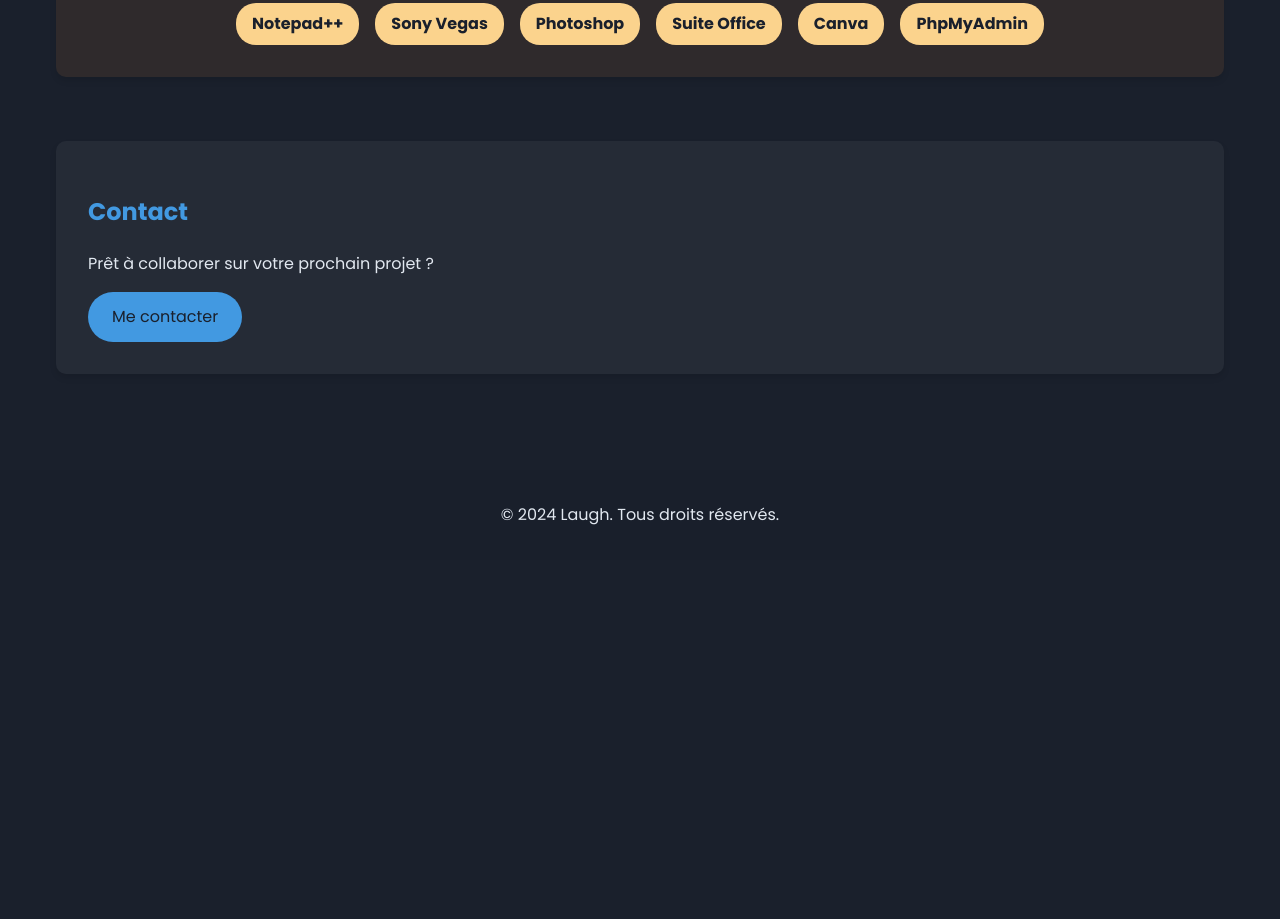
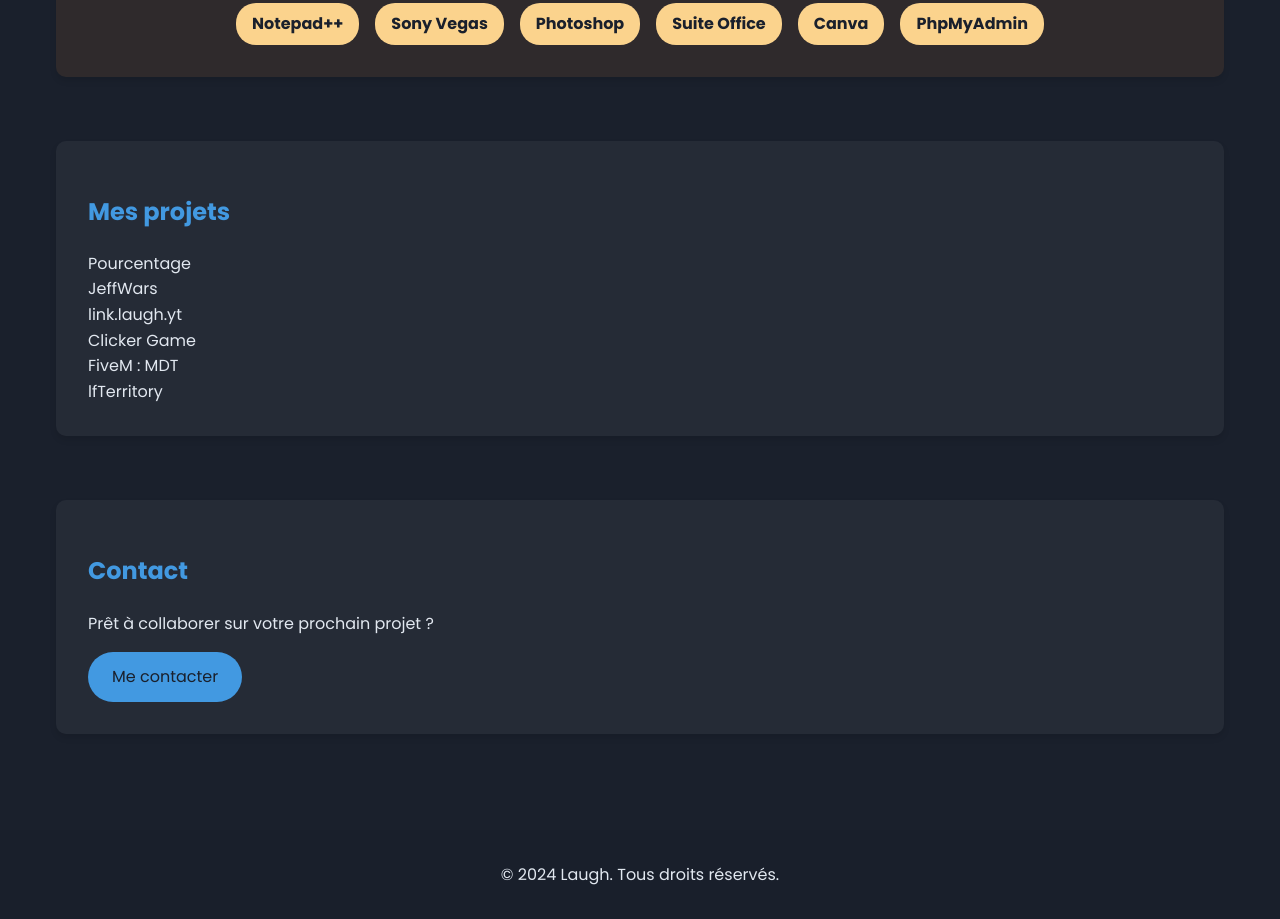
Before and after one commit to xLaugh/laugh.yt, a plain HTML site: page index.html in a window 1280 px wide. Shown: the part 1265-2184 px from the top of the page. Before the commit the page ends 1825 px from the top, so only its background shows below. Drawn offline with nearby package versions, Linux system fonts and the light colour scheme.

Commit message:
Update index.html

```diff
--- a/index.html
+++ b/index.html
@@ -6,14 +6,16 @@
     <title>Laugh - Développeur Web</title>
     <link rel="stylesheet" href="style.css">
     <link href="https://fonts.googleapis.com/css2?family=Poppins:wght@300;400;700&display=swap" rel="stylesheet">
+    <link rel="stylesheet" href="https://cdn.jsdelivr.net/npm/bootstrap-icons@1.11.3/font/bootstrap-icons.min.css">
 </head>
 <body>
     <header>
         <nav>
             <ul>
                 <li><a href="#langages">Langages</a></li>
-	        <li><a href="#ide">IDE</a></li>
+				<li><a href="#ide">IDE</a></li>
                 <li><a href="#logiciels">Logiciels</a></li>
+                <li><a href="#projects">Mes projets</a></li>
                 <li><a href="#contact">Contact</a></li>
             </ul>
         </nav>
@@ -60,6 +62,7 @@
                 <div class="skill">Java</div>
                 <div class="skill">SQL</div>
                 <div class="skill">Lua</div>
+				<div class="skill">Python</div>
             </div>
         </section>
 
@@ -87,6 +90,18 @@
             </div>
         </section>
 
+        <section id="projects" class="category-section projects">
+            <h2>Mes projets</h2>
+            <div class="projects-container">
+                <div class="project" data-project="Pourcentage">Pourcentage</div>
+                <div class="project" data-project="JeffWars">JeffWars</div>
+                <div class="project" data-project="Link">link.laugh.yt</div>
+                <div class="project" data-project="Clicker">Clicker Game</div>
+                <div class="project" data-project="MDT">FiveM : MDT</div>
+                <div class="project" data-project="lfTerritory">lfTerritory</div>
+            </div>
+        </section>
+
         <section id="contact">
             <h2>Contact</h2>
             <p>Prêt à collaborer sur votre prochain projet ?</p>
@@ -105,9 +120,7 @@
             <div class="modal-header">
                 <h3 id="modal-title"></h3>
                 <a id="modal-source" target="_blank" rel="noopener noreferrer" class="source-link">
-                    <svg class="svg-inline--fa fa-link" aria-hidden="true" focusable="false" data-prefix="fas" data-icon="link" role="img" xmlns="http://www.w3.org/2000/svg" viewBox="0 0 640 512">
-                        <path fill="currentColor" d="M579.8 267.7c56.5-56.5 56.5-148 0-204.5c-50-50-128.8-56.5-186.3-15.4l-1.6 1.1c-14.4 10.3-17.7 30.3-7.4 44.6s30.3 17.7 44.6 7.4l1.6-1.1c32.1-22.9 76-19.3 103.8 8.6c31.5 31.5 31.5 82.5 0 114L422.3 334.8c-31.5 31.5-82.5 31.5-114 0c-27.9-27.9-31.5-71.8-8.6-103.8l1.1-1.6c10.3-14.4 6.9-34.4-7.4-44.6s-34.4-6.9-44.6 7.4l-1.1 1.6C206.5 251.2 213 330 263 380c56.5 56.5 148 56.5 204.5 0L579.8 267.7zM60.2 244.3c-56.5 56.5-56.5 148 0 204.5c50 50 128.8 56.5 186.3 15.4l1.6-1.1c14.4-10.3 17.7-30.3 7.4-44.6s-30.3-17.7-44.6-7.4l-1.6 1.1c-32.1 22.9-76 19.3-103.8-8.6C74 372 74 321 105.5 289.5L217.7 177.2c31.5-31.5 82.5-31.5 114 0c27.9 27.9 31.5 71.8 8.6 103.9l-1.1 1.6c-10.3 14.4-6.9 34.4 7.4 44.6s34.4 6.9 44.6-7.4l1.1-1.6C433.5 260.8 427 182 377 132c-56.5-56.5-148-56.5-204.5 0L60.2 244.3z"></path>
-                    </svg>
+                    <i class="bi bi-link-45deg"></i>
                 </a>
                 <button id="modal-close" class="modal-close"></button>
             </div>
```
